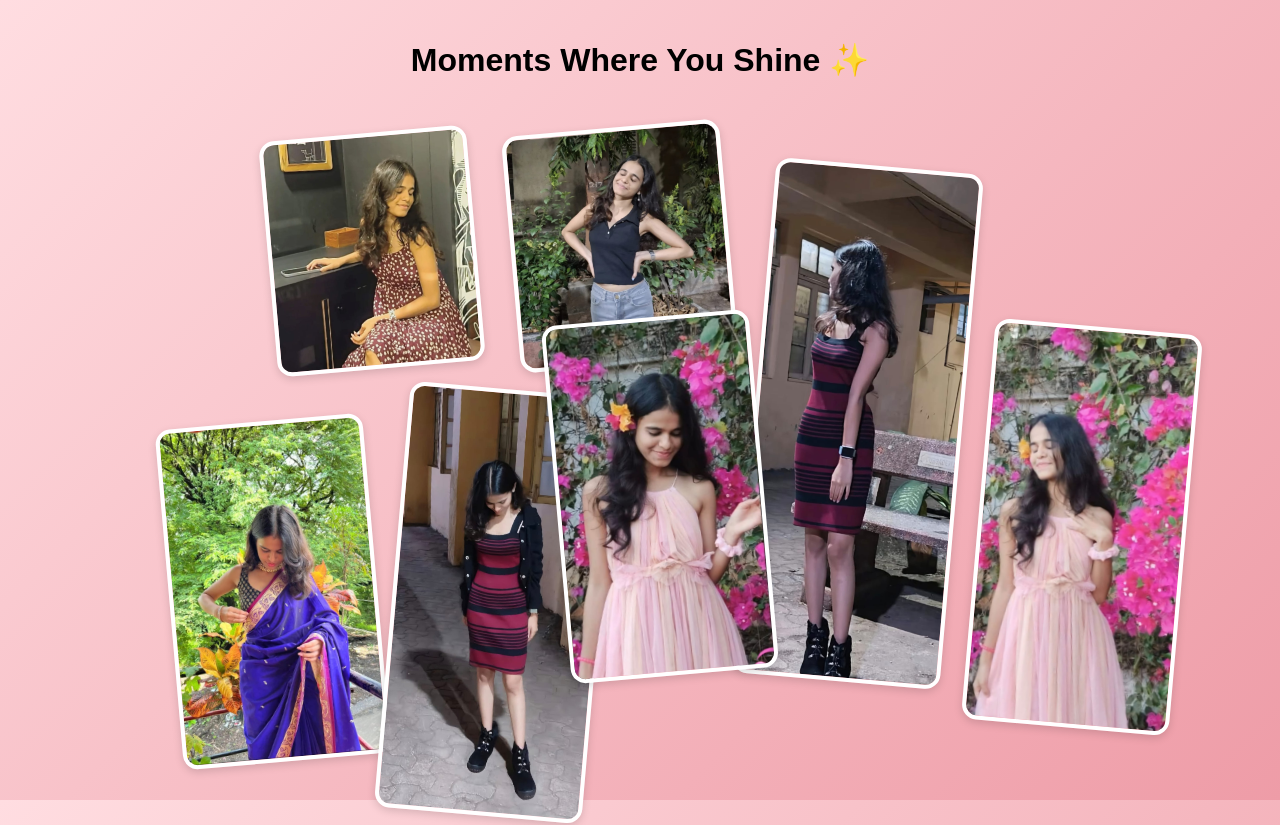
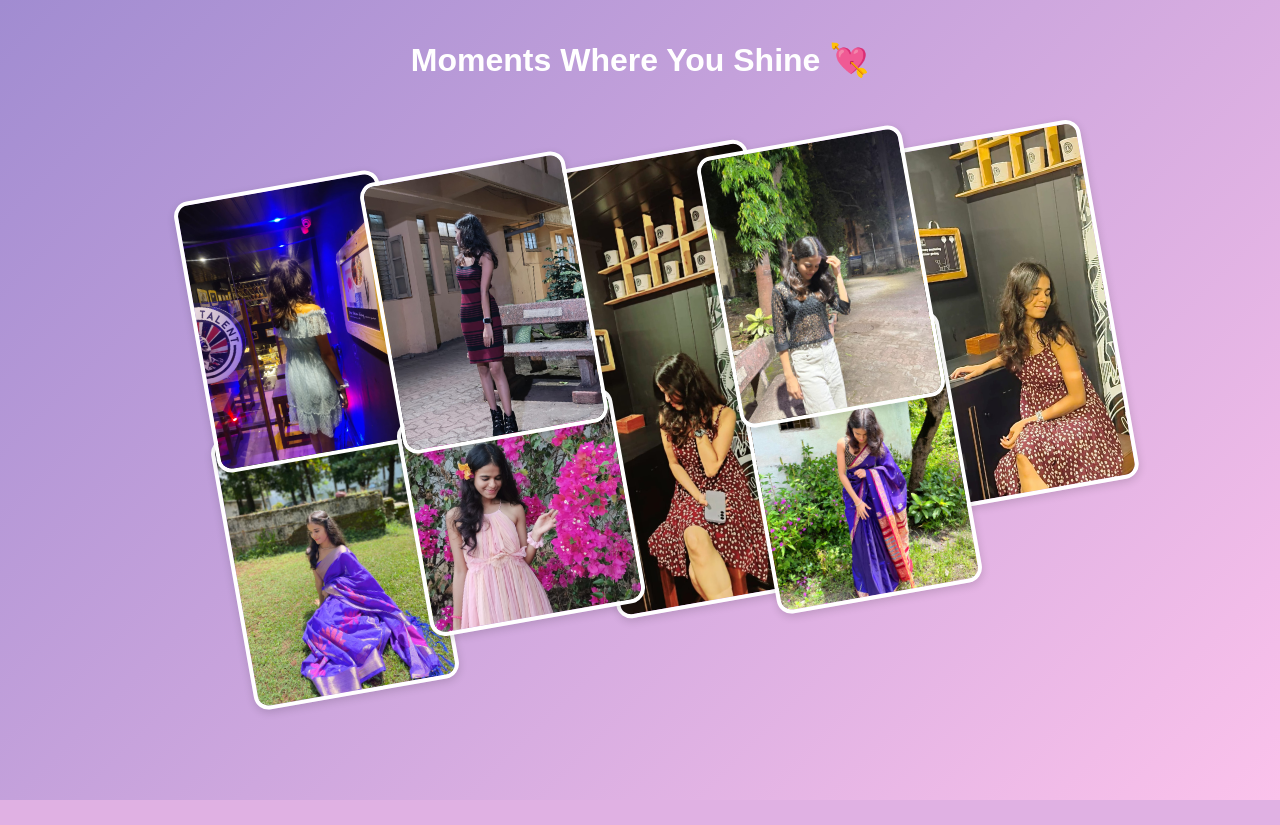
Before and after one commit to stackoverflowed9/birthday-site, a Flask app: page /collage in a window 1280 px wide. After the commit the page ends 800 px from the top, so only its background shows below. Run offline with Flask 3, Linux system fonts and the light colour scheme.

Commit message:
Final website

```diff
--- a/static/css/style.css
+++ b/static/css/style.css
@@ -5,13 +5,13 @@ body {
 }
 
 .greeting-page {
-    background: linear-gradient(120deg, #ff9a9e, #fad0c4);
     color: white;
     height: 100vh;
     display: flex;
     justify-content: center;
     align-items: center;
     flex-direction: column;
+    background-image: linear-gradient(120deg, #a6c0fe 0%, #f68084 100%);
 }
 
 .center-content {
@@ -36,8 +36,9 @@ body {
 }
 
 .collage-page {
-    background: linear-gradient(135deg, #ffdde1, #ee9ca7);
+    background: linear-gradient(135deg, #a18cd1, #fbc2eb, #fda085);
     background-attachment: fixed;
+    background-size: 200% 200%;
     padding: 20px;
     position: relative;
     overflow: hidden;
@@ -56,14 +57,7 @@ body {
     border: 4px solid white;
     box-shadow: 0 3px 8px rgba(0, 0, 0, 0.15);
     transition: transform 0.3s ease, box-shadow 0.3s ease;
-}
-
-.floating-img:nth-child(odd) {
-    transform: rotate(-5deg);
-}
-
-.floating-img:nth-child(even) {
-    transform: rotate(5deg);
+    rotate: -10deg;
 }
 
 .floating-img:hover {
@@ -71,23 +65,19 @@ body {
     box-shadow: 0 6px 16px rgba(0, 0, 0, 0.25);
 }
 
-.floating-img:nth-child(1) { top: 5%; left: 20%; }
-.floating-img:nth-child(2) { top: 10%; right: 24%; }
-.floating-img:nth-child(3) { top: 50%; left: 12%; }
-.floating-img:nth-child(4) { top: 45%; left: 30%; }
-.floating-img:nth-child(5) { top: 5%; left: 40%; scale:105%}
-.floating-img:nth-child(5):hover { scale:110% }
-.floating-img:nth-child(6) { bottom: 2%; right: 6%; }
-.floating-img:nth-child(7) { bottom: 10%; right:40%}
+.floating-img:nth-child(1) { top: 8%; left: 45%; }
+.floating-img:nth-child(2) { top: 5%; right: 12%; }
+.floating-img:nth-child(3) { top: 50%; left: 17%; }
+.floating-img:nth-child(4) { top: 13%; left: 14%; }
+.floating-img:nth-child(5) { top: 48%; left: 32%; scale:105%}
+.floating-img:nth-child(5):hover { scale:105% }
+.floating-img:nth-child(6) { bottom: 22%; right: 24%; }
+.floating-img:nth-child(7) { top:6%; right:27%}
+.floating-img:nth-child(8) { top: 10%; left:29%};
 
-.message-body {
-    font-family: Arial, sans-serif;
-    background: linear-gradient(135deg, #ffb6c1, #ffc0cb, #ffdde1);
-    text-align: center;
-    padding-top: 50px;
-}
 
 .message-header {
+    color: white;
     font-size: 24px;
     margin-bottom: 20px;
     color: #222;
@@ -96,7 +86,7 @@ body {
 .envelope {
     width: 150px;
     height: 100px;
-    background: pink;
+    background: rgb(255, 255, 255);
     margin: auto;
     border-radius: 5px;
     position: relative;
--- a/templates/collage.html
+++ b/templates/collage.html
@@ -3,14 +3,14 @@
 <head>
     <meta charset="UTF-8">
     <meta name="viewport" content="width=device-width, initial-scale=1.0">
-    <title>Your Special Collage 💕</title>
+    <title>Your Special Collage &#128152;</title>
     <link rel="stylesheet" href="{{ url_for('static', filename='css/style.css') }}">
 </head>
 <body class="collage-page">
-    <h1>Moments Where You Shine ✨</h1>
+    <h1 style="color: white">Moments Where You Shine &#128152;</h1>
 
     <div class="collage-container">
-        {% for i in range(1, 8) %}
+        {% for i in range(1, 9) %}
             <img src="{{ url_for('static', filename='images/img' ~ i ~ '.jpeg') }}" class="floating-img">
         {% endfor %}
     </div>
```
Also changed, not shown: templates/message.html (+21 -6 lines), static/images/img1.jpeg, static/images/img2.jpeg, static/images/img3.jpeg, static/images/img4.jpeg, static/images/img5.jpeg, static/images/img6.jpeg, static/images/img7.jpeg, static/images/img8.jpeg (added).
